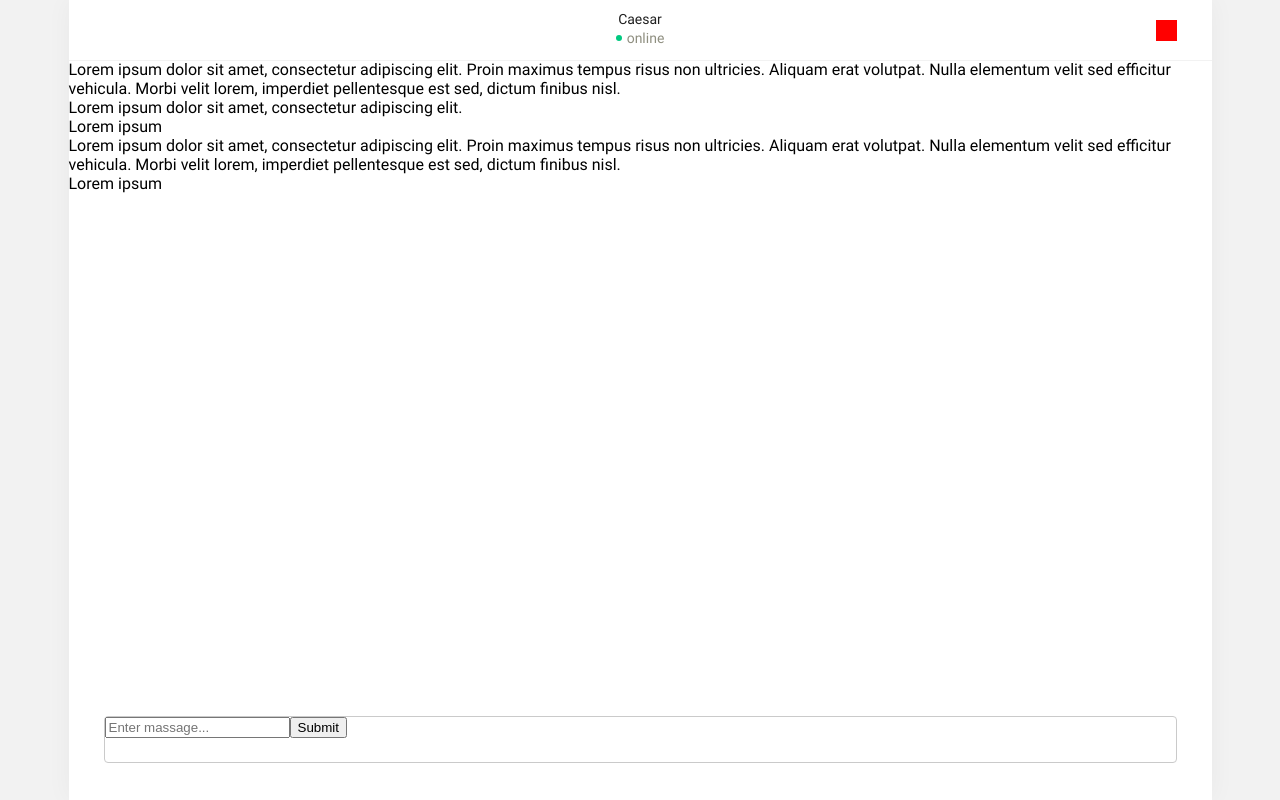
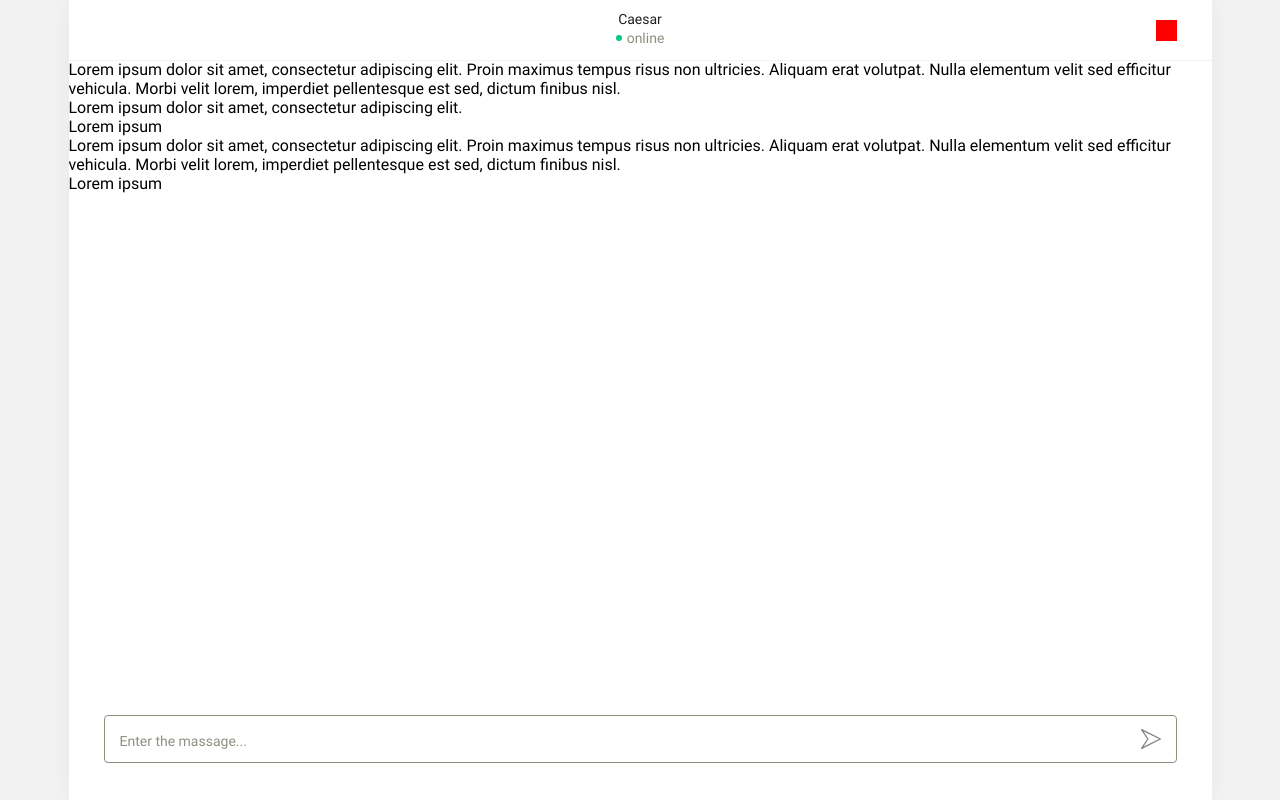
Before and after one commit to mrdimemes/react-chat, a React (Create React App) app in the folder front-end/: page / in a window 1280 px wide. Built offline with nearby package versions, Linux system fonts and the light colour scheme.

Commit message:
styles for chat input bar

```diff
--- a/front-end/src/components/Chat.jsx
+++ b/front-end/src/components/Chat.jsx
@@ -3,6 +3,8 @@ import React from 'react';
 import { MassageGallery } from './';
 
 import '../styles/sass/components/Chat.sass';
+
+import sendSvg from '../assets/images/svg/pointer-right.svg';
 
 
 function Chat() {
@@ -19,10 +21,22 @@ function Chat() {
       </div>
 
       <MassageGallery />
-      <form className='chat__input'>
-        <input className='chat__input-text' type='text' placeholder='Enter massage...'/>
-        <input className='chat__input-submit' type='submit' />
-      </form>
+
+      <div className='chat__input'>
+        <div
+          className='chat__input-text'
+          role="textbox"
+          placeholder='Enter massage...'
+          contenteditable='true'
+        />
+        <div className='chat__input-send-button' >
+          <img
+            className='chat__input-send-button-img'
+            src={ sendSvg }
+            alt='send'
+          />
+        </div>
+      </div>
 
 
     </div>
--- a/front-end/src/styles/sass/components/Chat.sass
+++ b/front-end/src/styles/sass/components/Chat.sass
@@ -38,6 +38,38 @@
 
   &__input
     margin: 30px 35px 37px 35px
-    height: 45px
-    border: 1px solid colors.$light-gray
+    padding: 13px 15px
+    display: flex
+    column-gap: 13px
+    justify-content: space-between
+    align-items: flex-end
+    border: 1px solid colors.$gray
     border-radius: 4px
+
+  &__input-text
+    flex-grow: 1
+    resize: none
+    overflow-y: auto
+    overflow-wrap: break-word
+    min-height: min-content
+    max-height: 160px
+    max-width: 600px
+    font-size: 14px
+    line-height: 16px
+    color: colors.$dark-gray
+    &:empty::before
+      content: 'Enter the massage...'
+      color: colors.$gray
+
+  &__input-text:focus
+    outline: none
+    &::before
+      content: ''
+
+  &__input-send-button
+    @include mixins.square(20px)
+    opacity: 0.5
+    cursor: pointer
+    transition: 0.2s
+    &:hover
+      opacity: 1
```
Also changed, not shown: front-end/src/assets/images/svg/pointer-right.svg (added).
